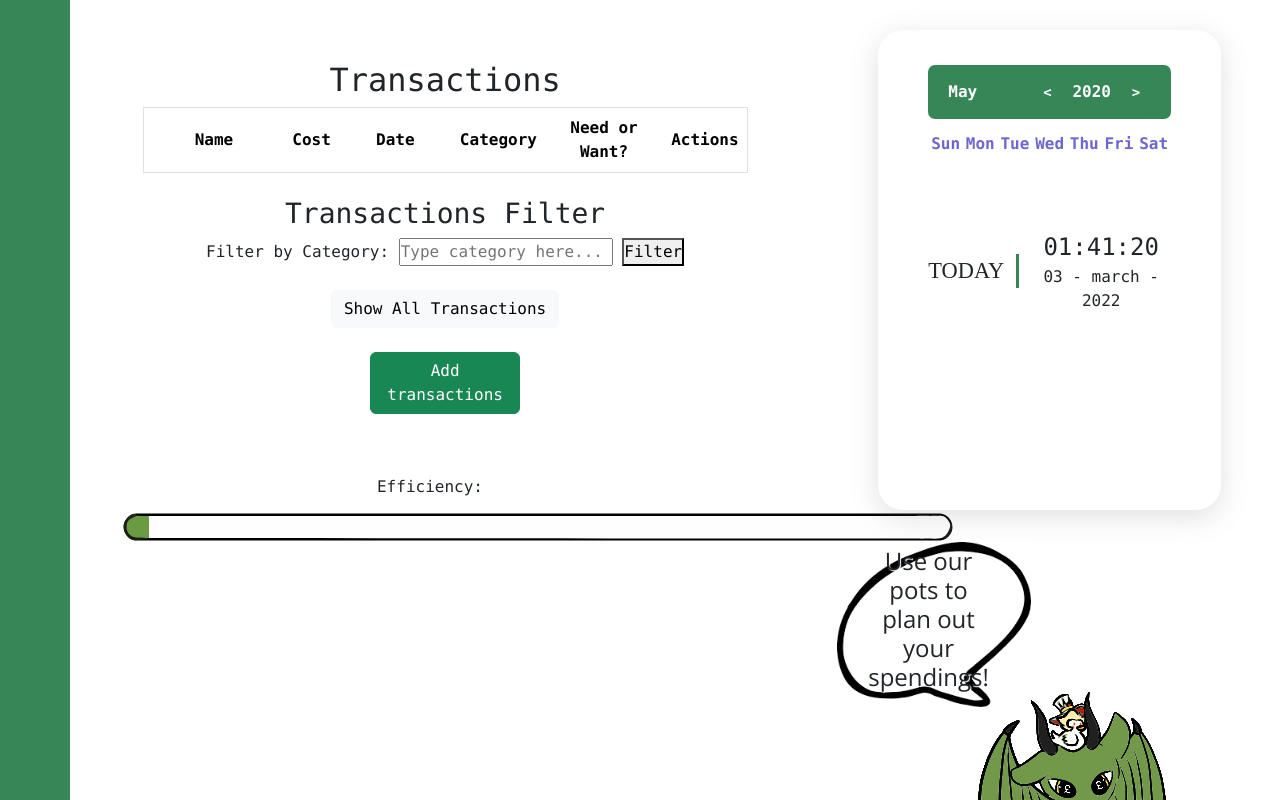
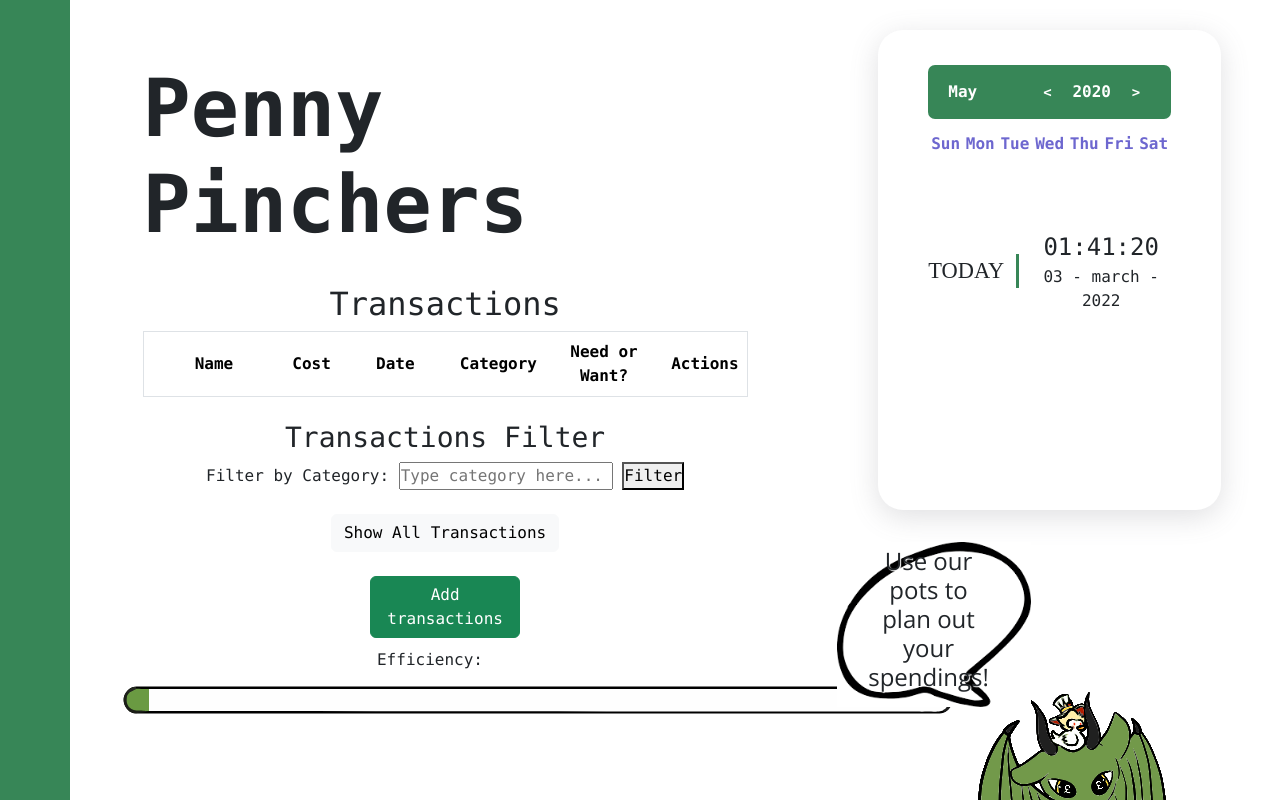
Before and after one commit to yapjun/penny-pinchers, a Flask app: page / in a window 1280 px wide. Run offline with Flask 3, Linux system fonts and the light colour scheme; lists and menus that the app fills with data are empty; some libraries are stand-ins or nearby versions.

Commit message:
added penny pinchers to homepage

```diff
--- a/templates/profile.html
+++ b/templates/profile.html
@@ -21,7 +21,11 @@
     <script src="https://cdn.jsdelivr.net/npm/bootstrap@4.1.3/dist/js/bootstrap.min.js"
         integrity="sha384-ChfqqxuZUCnJSK3+MXmPNIyE6ZbWh2IMqE241rYiqJxyMiZ6OW/JmZQ5stwEULTy"
         crossorigin="anonymous"></script>
+
     <div class="transactions-container">
+      <h1 class="display-1" style="text-align:left; font-family:'Monaco'; font-weight:bold;">Penny Pinchers</h1>
+      <br>
+
       <div class="row justify-content-center">
           <div>
               <h2>Transactions</h2>
@@ -114,7 +118,7 @@
             </div>
           </div>
       </div>
-      <div class = "efficiency">
+      <div class = "efficiency" style="margin-top:10px;">
         <span>Efficiency:</span>
         <img src = "{{ url_for('static', filename='efficiency_bar.svg') }}">
       </div>
```
